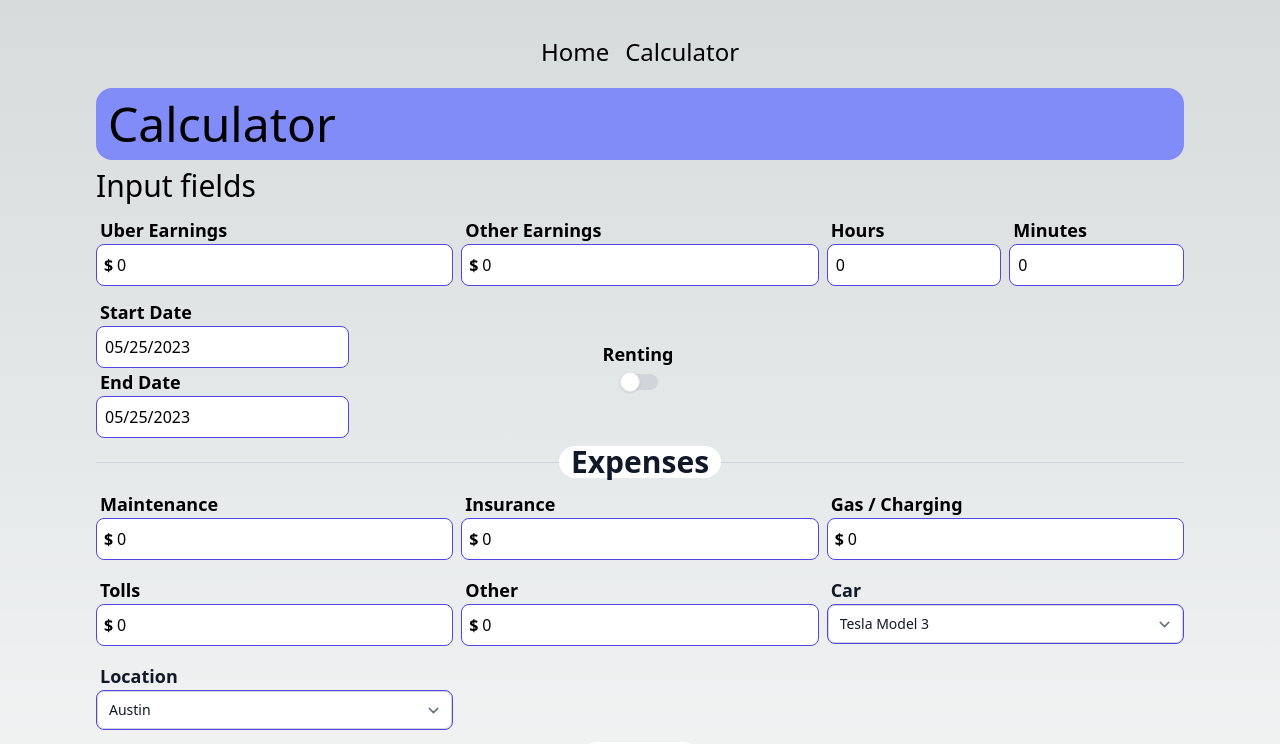
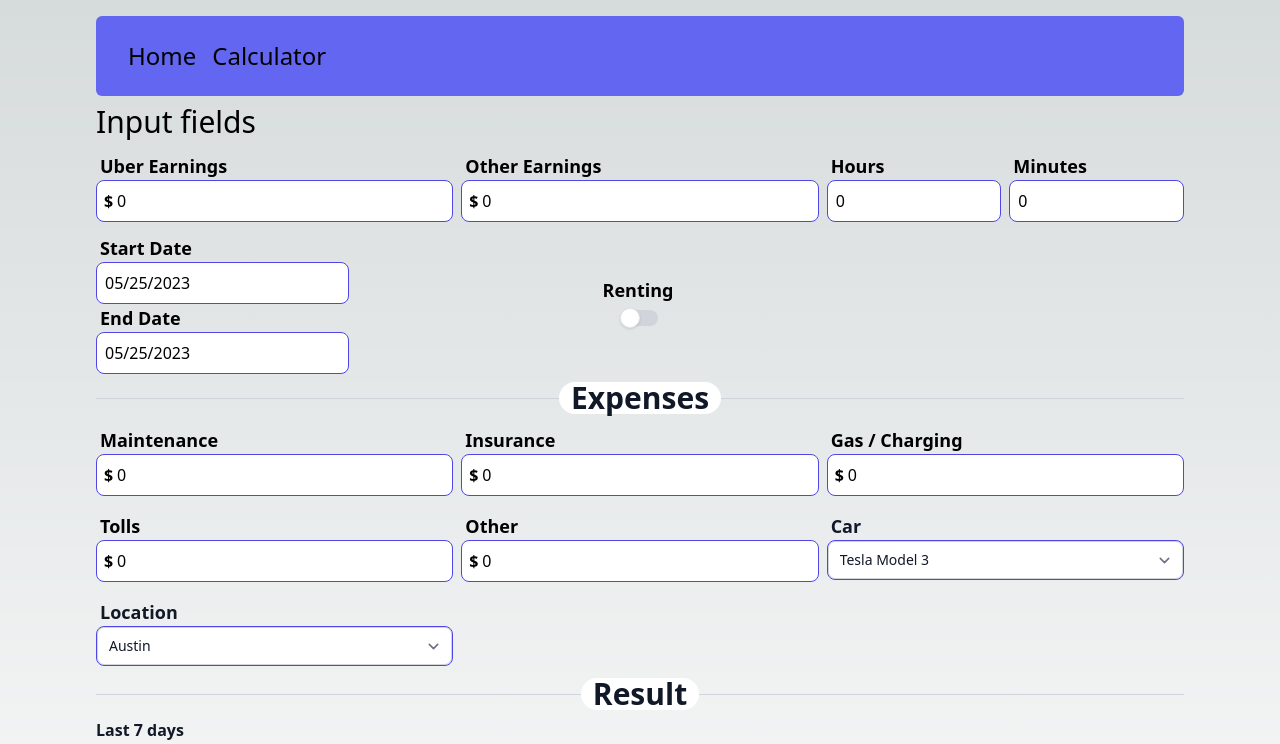
Before and after one commit to RostyslavDzhohola/uber-calculator, a Next.js app: page /calculator in a window 1280 px wide. Shown: the top 744 px of the page. Built offline with nearby package versions, Linux system fonts and the light colour scheme.

Commit message:
working on navbar

```diff
--- a/app/calculator/Calculator.jsx
+++ b/app/calculator/Calculator.jsx
@@ -84,7 +84,7 @@ export default function Calculator() {
 
   return (
     <div className="">
-      <h1 className="text-5xl bg-indigo-400 p-3 rounded-2xl">Calculator</h1>
+      {/* <h1 className="text-5xl bg-indigo-400 p-3 rounded-2xl">Calculator</h1> */}
       <h2 className="text-3xl my-2">Input fields</h2>
       <div className="grid grid-cols-1 gap-2 sm:grid-cols-3">
         <DollarInputEarnings
--- a/app/layout.js
+++ b/app/layout.js
@@ -12,8 +12,12 @@ export default function RootLayout({ children }) {
   return (
     <html lang="en">
       <body className={styles.main}>
-        <nav className='m-5'>
-          <Link href="/" className='mx-2 text-2xl hover:scale-110 inline-block'>Home</Link>
+        <nav className=' p-6 bg-indigo-500 w-full rounded-md'>
+          <Link
+            href="/"
+            className='mx-2 text-2xl hover:scale-110 inline-block active:bg-red-700'>
+            Home
+          </Link>
           <Link href="/calculator" className='mx-2 text-2xl hover:scale-110 inline-block'>Calculator</Link>
         </nav>
         <div>
--- a/app/page.js
+++ b/app/page.js
@@ -9,7 +9,7 @@ export default function Home() {
   return (
     <div>
       <main className={styles.main}>
-        <h1 className="text-5xl bg-indigo-400 p-3 rounded-2xl">Home page</h1>
+        {/* <h1 className="text-5xl bg-indigo-400 p-3 rounded-2xl">Home page</h1> */}
         <SignUp />
       </main>
     </div>
```
